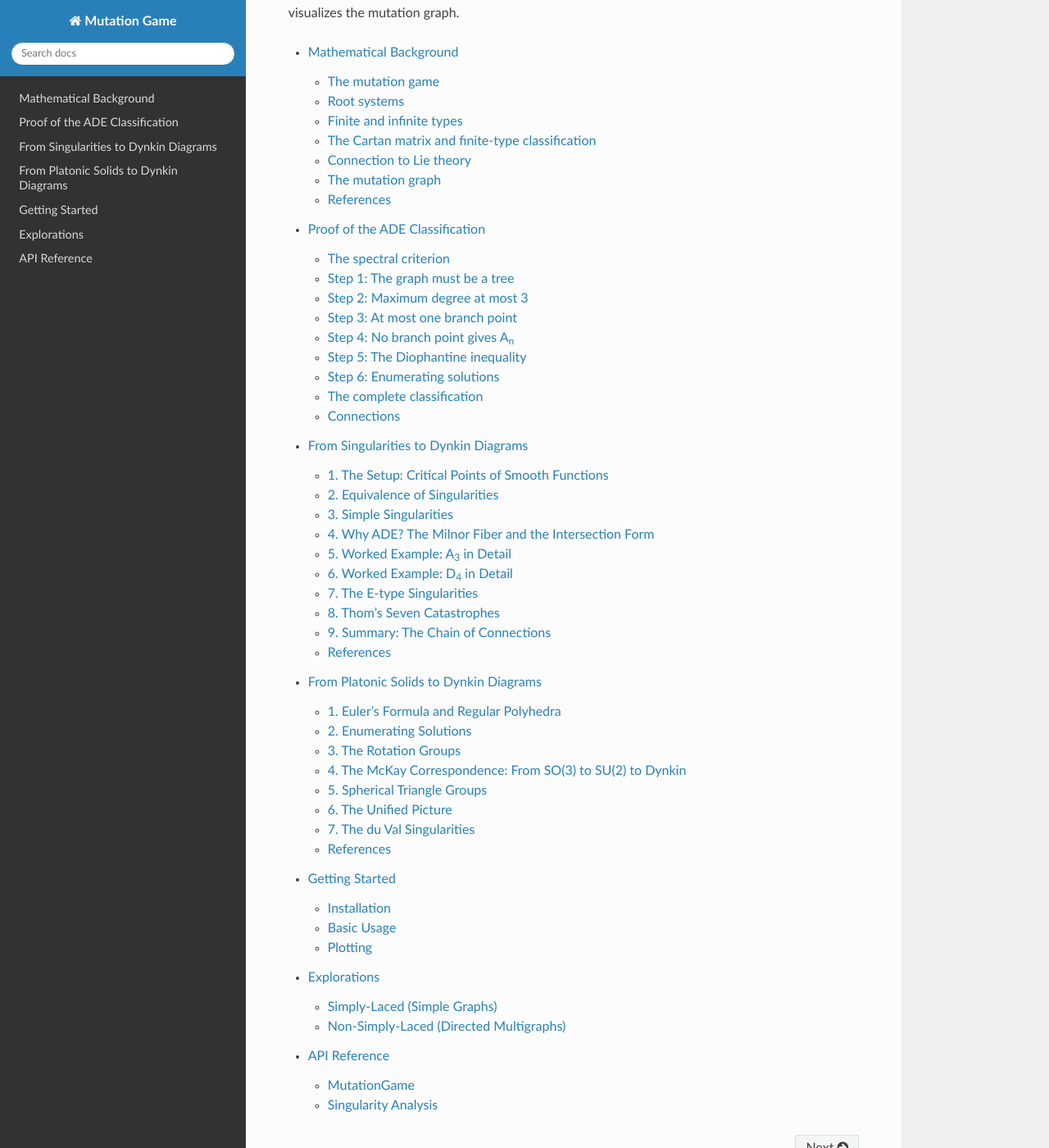
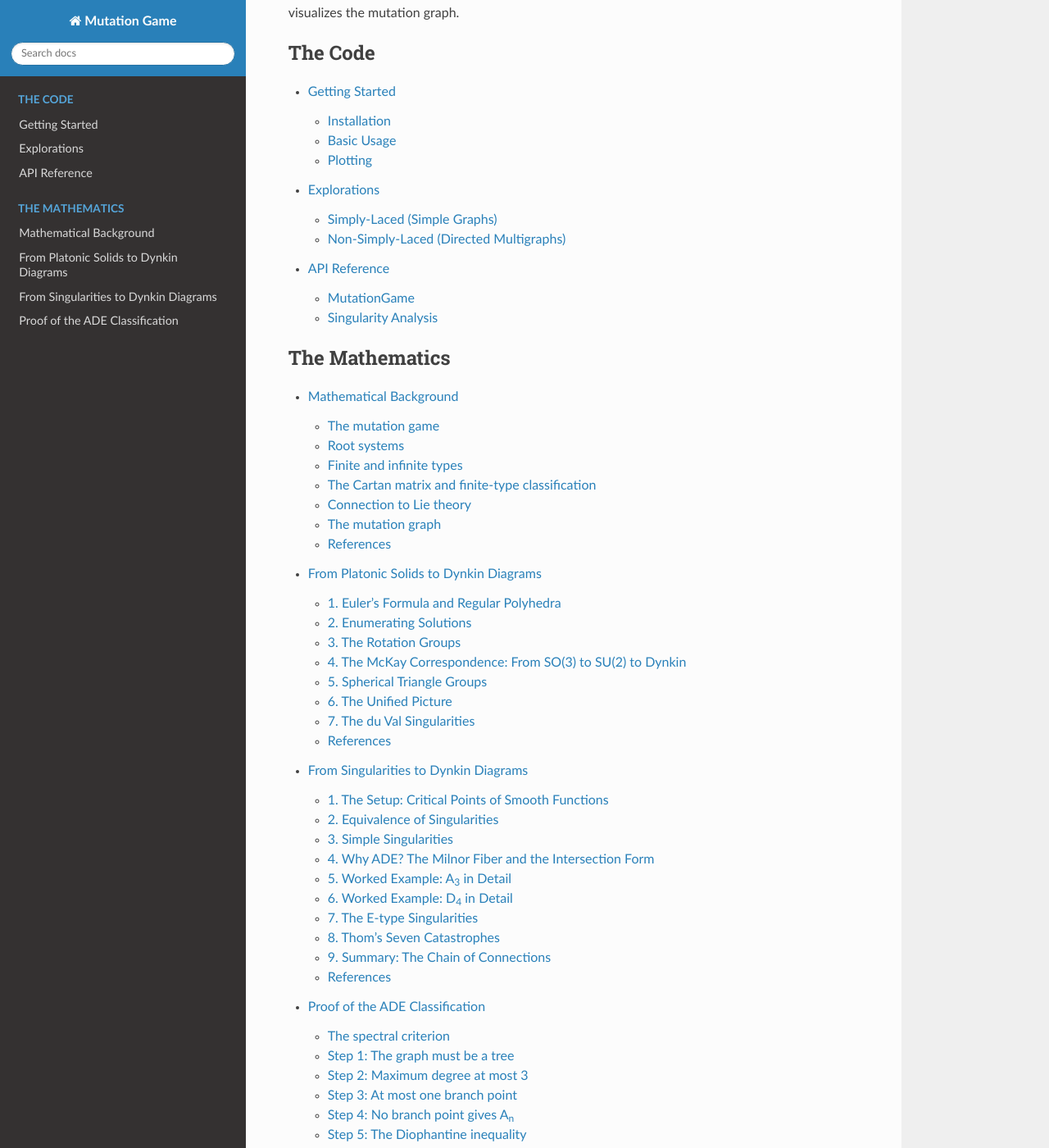
Before and after one commit to andreacortis/mutation_game, a Sphinx documentation site: the page built from docs/index.rst, in a window 1280 px wide and 1400 px high, scrolled down 229 px. Shown: the whole window at 82% size. Built offline with Sphinx 7.4.7 and the Read the Docs theme 3.1.0, drawn with Linux system fonts in a browser that asks for light colours; some of the changed text lies outside the part shown.

Commit message:
Reorganize docs sidebar into Code and Mathematics sections
The Code: Getting Started, Explorations, API Reference
The Mathematics: Background, Platonic Solids, Singularities, Classification Proof

Co-Authored-By: Claude Opus 4.6 (1M context) <noreply@anthropic.com>

```diff
--- a/docs/index.rst
+++ b/docs/index.rst
@@ -9,11 +9,17 @@ mutations and visualizes the mutation graph.
 
 .. toctree::
    :maxdepth: 2
+   :caption: The Code
 
-   background
-   classification_proof
-   singularities
-   platonic_solids
    getting_started
    explorations
    api
+
+.. toctree::
+   :maxdepth: 2
+   :caption: The Mathematics
+
+   background
+   platonic_solids
+   singularities
+   classification_proof
```
